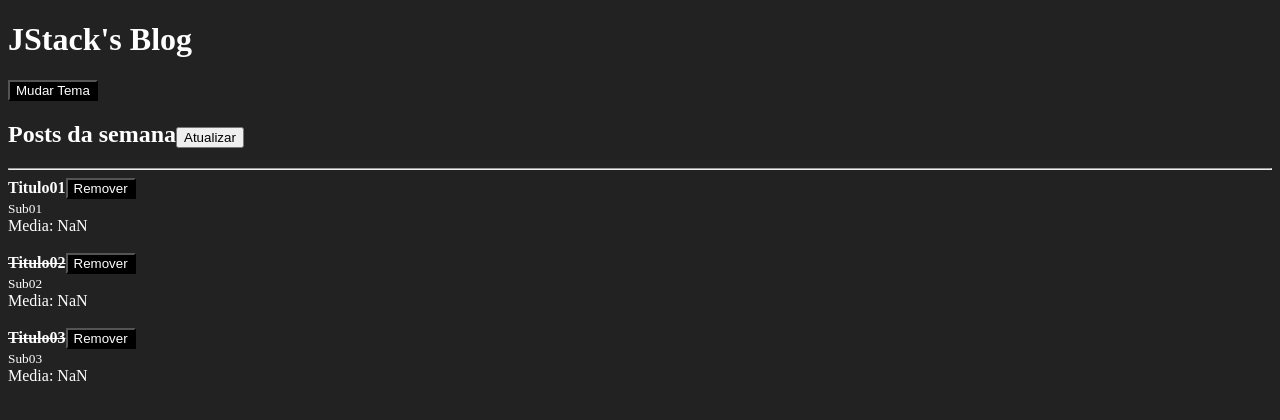
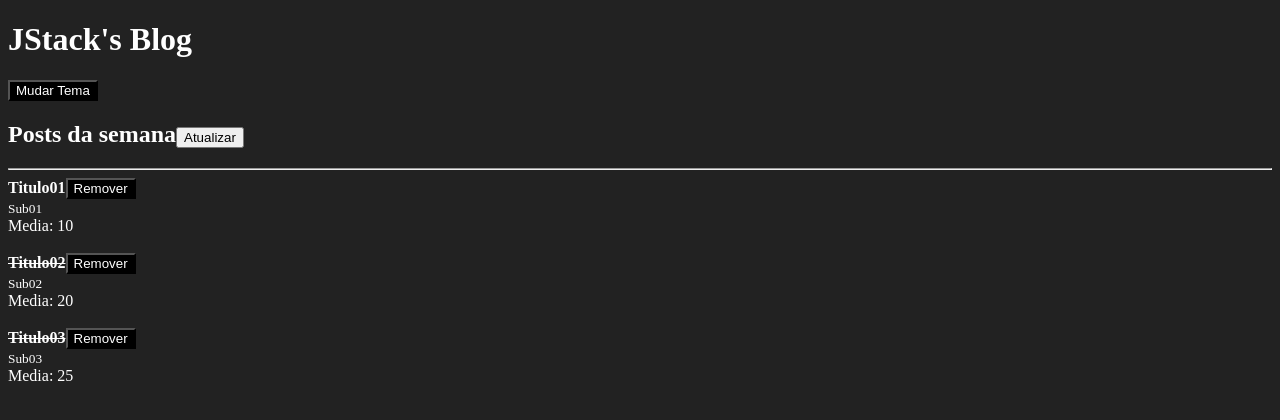
Before and after one commit to LuisaFC/react-fundamentos, a React app: page / in a window 1280 px wide. Shown: the top 420 px of the page. Built offline with nearby package versions, Linux system fonts and the light colour scheme.

Commit message:
corrections

```diff
--- a/src/App.js
+++ b/src/App.js
@@ -31,7 +31,7 @@ function App(){
   return (
   <ThemeProvider>
       <Header>
-        <h2 className={styles.teste}>
+        <h2 className={styles.title}>
           Posts da semana
           <button onClick={handleRefresh}>Atualizar</button>
         </h2>
--- a/src/App.scss
+++ b/src/App.scss
@@ -1,3 +1,3 @@
-.teste{
+.title {
   color: #F00;
 }
--- a/src/Post.js
+++ b/src/Post.js
@@ -16,7 +16,7 @@ export default function Post(props) {
         <br/>
         <small>{props.post.subtitle}</small>
         <br/>
-        Media: {props.likes / 2}
+        Media: {props.post.likes / 2}
       </article>
       <br/>
 
```
